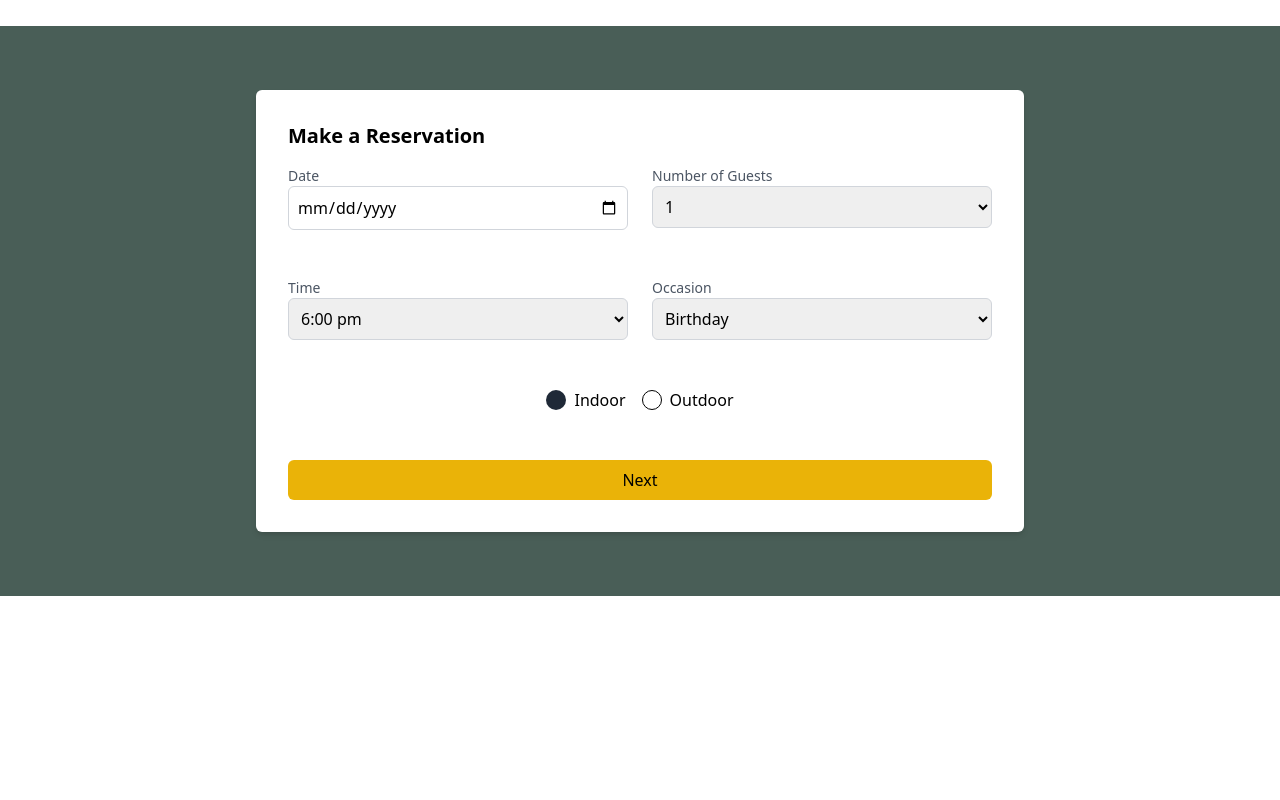
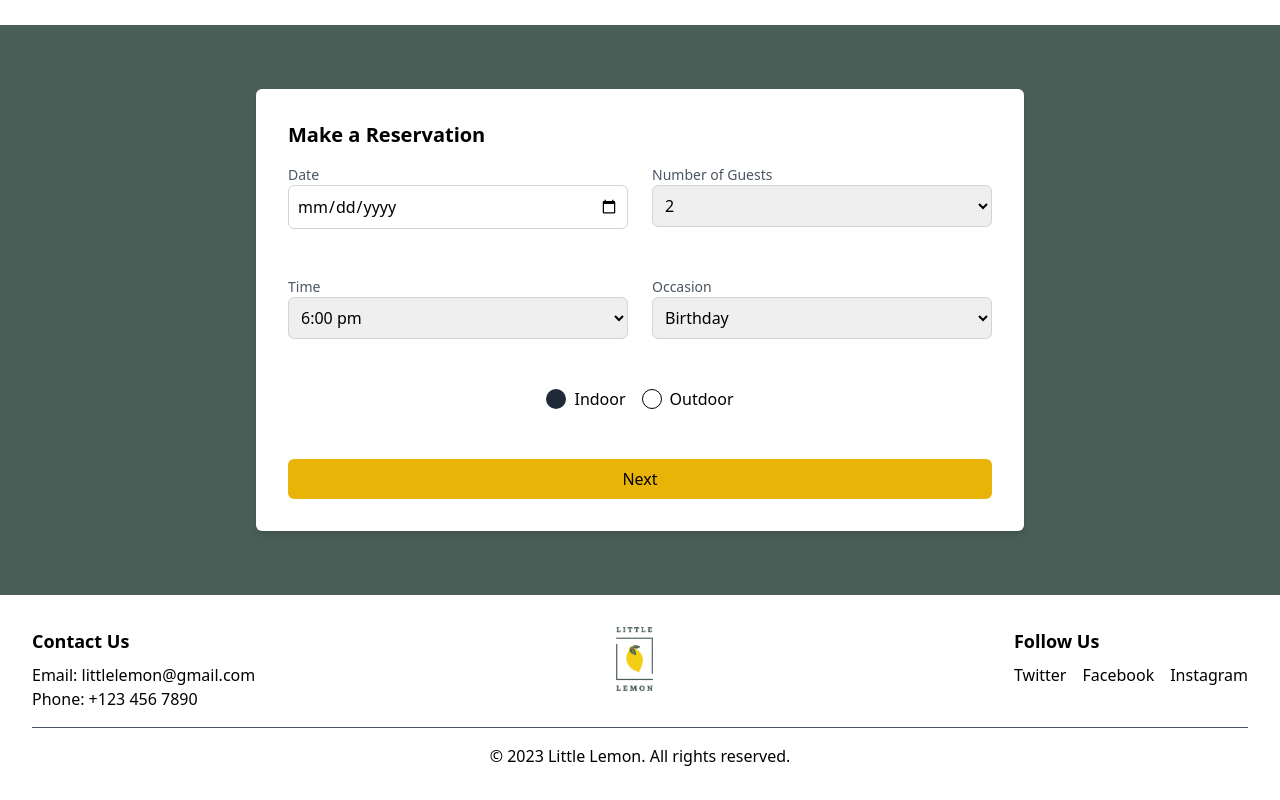
Before and after one commit to alinarobertovna/Little-Lemon-Table-Booking, a React (Create React App) app: page / in a window 1280 px wide. Shown: the part 1325-2125 px from the top of the page. Before the commit the page ends 1921 px from the top, so only its background shows below. Built offline with nearby package versions, Linux system fonts and the light colour scheme.

Commit message:
Added footer

```diff
--- a/src/App.js
+++ b/src/App.js
@@ -19,7 +19,7 @@ function App() {
             <Link to="#about" smooth className="text-#495E57-500 hover:text-700 mb-2 lg:mb-0 lg:mr-4 text-lg">About</Link>
             <Link to="#menu" smooth className="text-#495E57-500 hover:text-700 mb-2 lg:mb-0 lg:mr-4 text-lg">Menu</Link>
             <Link to="#booking" smooth className="text-#495E57-500 hover:text-700 mb-2 lg:mb-0 lg:mr-4 text-lg">Reservation</Link>
-            <Link to="#footer" smooth className="text-#495E57-500 hover:text-700 text-lg">Footer</Link>
+            <Link to="#footer" smooth className="text-#495E57-500 hover:text-700 text-lg">Contacts</Link>
           </nav>
         </header>
         <About />
--- a/src/components/Footer.js
+++ b/src/components/Footer.js
@@ -1,5 +1,36 @@
 import React from 'react';
 
-const Footer = () => <div></div>;
+const Footer = () => {
+  return (
+    <section className="bg-white text-black p-8" id="footer">
+      <div className="flex flex-col items-center md:flex-row md:items-start md:justify-between">
+        <div className="mb-8 md:mb-0">
+          <h3 className="text-lg font-semibold mb-2">Contact Us</h3>
+          <p>Email: littlelemon@gmail.com</p>
+          <p>Phone: +123 456 7890</p>
+        </div>
+        <img src={"./small_logo.png"} alt="Logo" className="h-16 w-auto mb-4 mx-auto" />
+        <div>
+          <h3 className="text-lg font-semibold mb-2">Follow Us</h3>
+          <div className="flex space-x-4">
+            <a href="https://twitter.com/example" target="_blank" rel="noopener noreferrer">
+              Twitter
+            </a>
+            <a href="https://facebook.com/example" target="_blank" rel="noopener noreferrer">
+              Facebook
+            </a>
+            <a href="https://instagram.com/example" target="_blank" rel="noopener noreferrer">
+              Instagram
+            </a>
+          </div>
+        </div>
+      </div>
+
+      <hr className="my-4 border-gray-600" />
+
+      <p className="text-center">&copy; 2023 Little Lemon. All rights reserved.</p>
+    </section>
+  );
+};
 
 export default Footer;
--- a/src/components/FormManager.js
+++ b/src/components/FormManager.js
@@ -9,8 +9,8 @@ const [currentStep, setCurrentStep] = useState(1);
 
 const [formDataStep1, setFormDataStep1] = useState({
   date: '',
-  time: '18:00',
-  guests: '1',
+  time: '',
+  guests: '2',
   occasion: '',
   location: 'Indoor',
 });
@@ -41,9 +41,14 @@ const handleInputChangeStep2 = (e) => {
 
 const handleNextStep = (e) => {
   e.preventDefault();
+  const { date, time } = formDataStep1;
+
+  if (!date || !time) {
+    alert("Please fill in all required fields in Step 1.");
+    return;
+  } else {
   setCurrentStep(currentStep + 1);
-  console.log('Next button clicked');
-  console.log('Current Step:', currentStep);
+  }
 };
 
 const handlePreviousStep = (e) => {
--- a/src/components/formStep1.js
+++ b/src/components/formStep1.js
@@ -15,7 +15,7 @@ const Step1 = ({ formDataStep1, handleInputChangeStep1, handleRadioChange, handl
           className="p-2 border border-gray-300 rounded-md w-full"
           onChange={handleInputChangeStep1}
           value={formDataStep1.date}
-        />
+          required/>
       </div>
 
       <div className="mb-6 col-span-1">
```
Also changed, not shown: public/small_logo.png (added).
